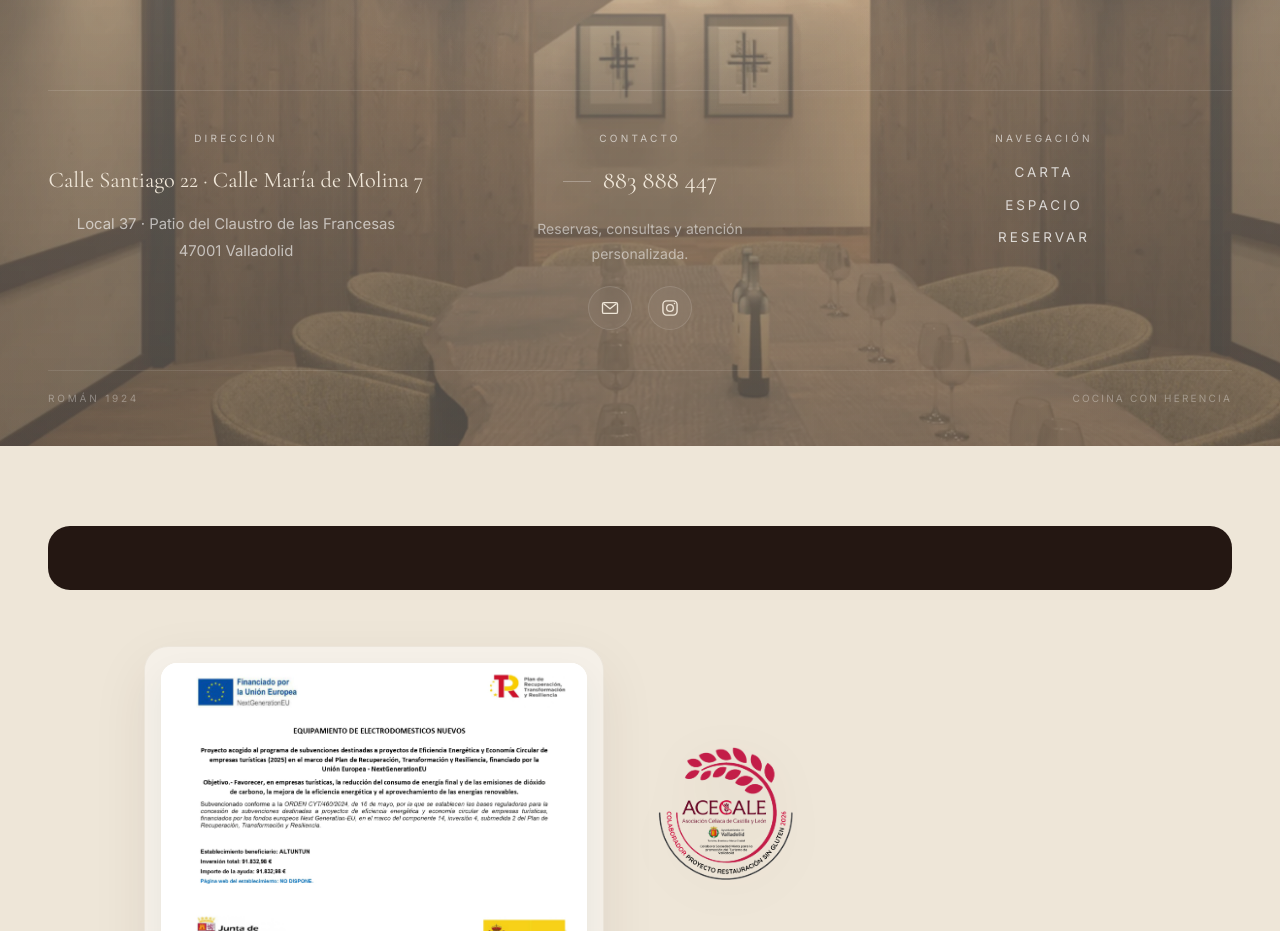
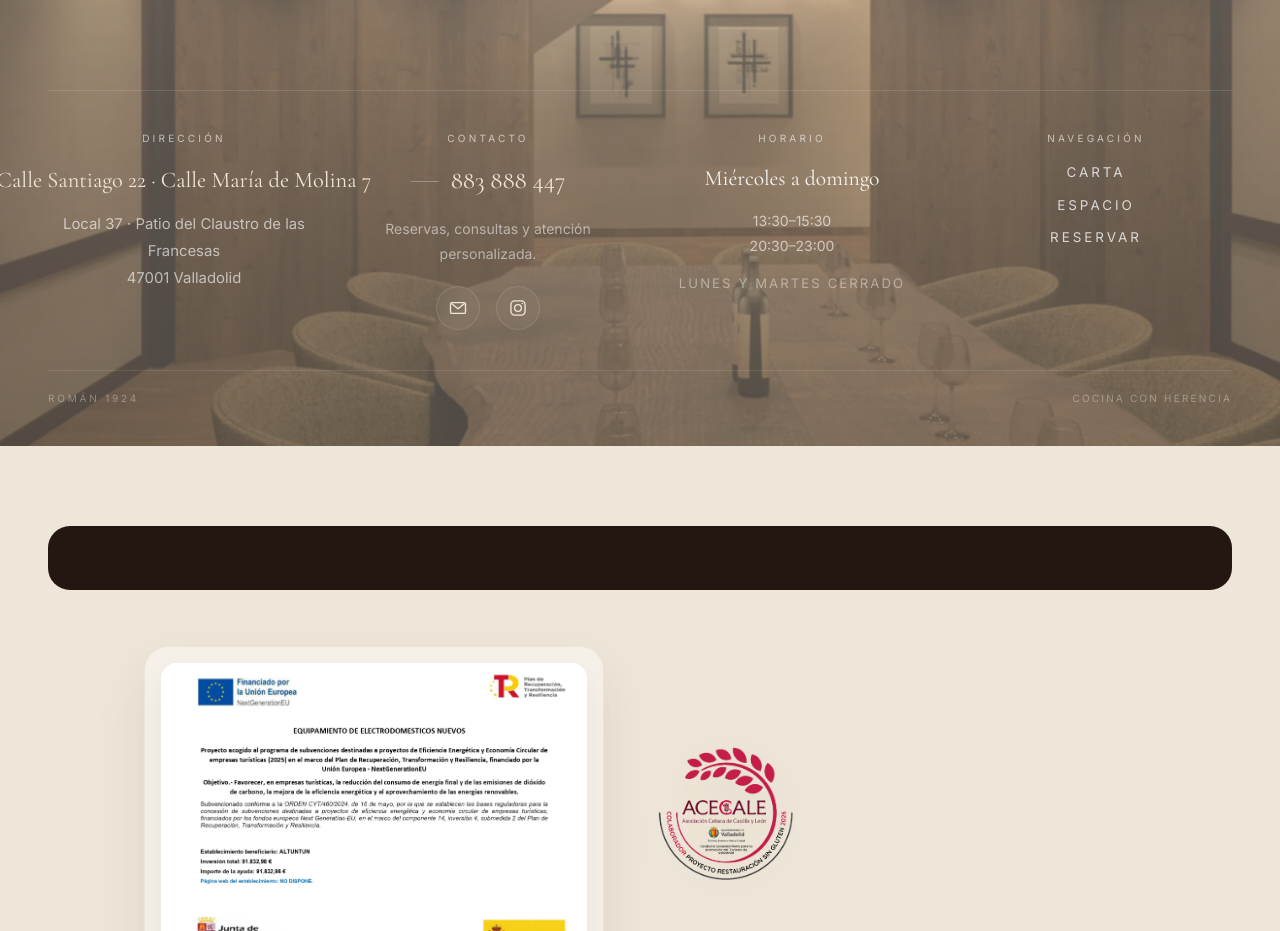
Before and after one commit to roman1924restaurante-sys/roman-1924-web, a Next.js app: page / in a window 1280 px wide. Shown: the part 5560-6491 px from the top of the page. Built offline with nearby package versions, Linux system fonts and the light colour scheme.

Commit message:
Quitar titulo de galeria

```diff
--- a/app/page.tsx
+++ b/app/page.tsx
@@ -1003,7 +1003,8 @@ export default function Home() {
         style={{ backgroundColor: SOFT_BEIGE }}
       >
         <div className="mx-auto max-w-[1440px] px-5 sm:px-6 md:px-12">
-          <div className="mx-auto mb-8 h-px max-w-[1280px] md:mb-12"
+          <div
+            className="mx-auto mb-8 h-px max-w-[1280px] md:mb-12"
             style={{
               background:
                 "linear-gradient(to right, transparent 0%, rgba(75,46,42,0.10) 18%, rgba(75,46,42,0.18) 50%, rgba(75,46,42,0.10) 82%, transparent 100%)",
@@ -1714,7 +1715,7 @@ export default function Home() {
           </div>
 
           <div className="mt-8 border-t border-white/12 pt-8 md:mt-12 md:pt-10">
-            <div className="mx-auto grid max-w-[1180px] gap-8 text-center md:grid-cols-3 md:items-start md:gap-8">
+            <div className="mx-auto grid max-w-[1280px] gap-8 text-center sm:grid-cols-2 md:grid-cols-4 md:items-start md:gap-8">
               <div className="flex flex-col items-center">
                 <p className="font-sans mb-4 text-[10px] uppercase tracking-[0.28em] text-white/62 sm:tracking-[0.32em]">
                   Dirección
@@ -1775,6 +1776,26 @@ export default function Home() {
                     <InstagramIcon className="h-5 w-5" />
                   </a>
                 </div>
+              </div>
+
+              <div className="flex flex-col items-center">
+                <p className="font-sans mb-4 text-[10px] uppercase tracking-[0.28em] text-white/62 sm:tracking-[0.32em]">
+                  Horario
+                </p>
+
+                <p className="font-serif text-[clamp(1.05rem,3.4vw,1.35rem)] leading-[1.55] text-white/92">
+                  Miércoles a domingo
+                </p>
+
+                <p className="mt-3 font-sans text-sm leading-[1.8] text-white/62">
+                  13:30–15:30
+                  <br />
+                  20:30–23:00
+                </p>
+
+                <p className="mt-4 font-sans text-[0.82rem] uppercase tracking-[0.16em] text-white/42">
+                  Lunes y martes cerrado
+                </p>
               </div>
 
               <div className="flex flex-col items-center">
```
